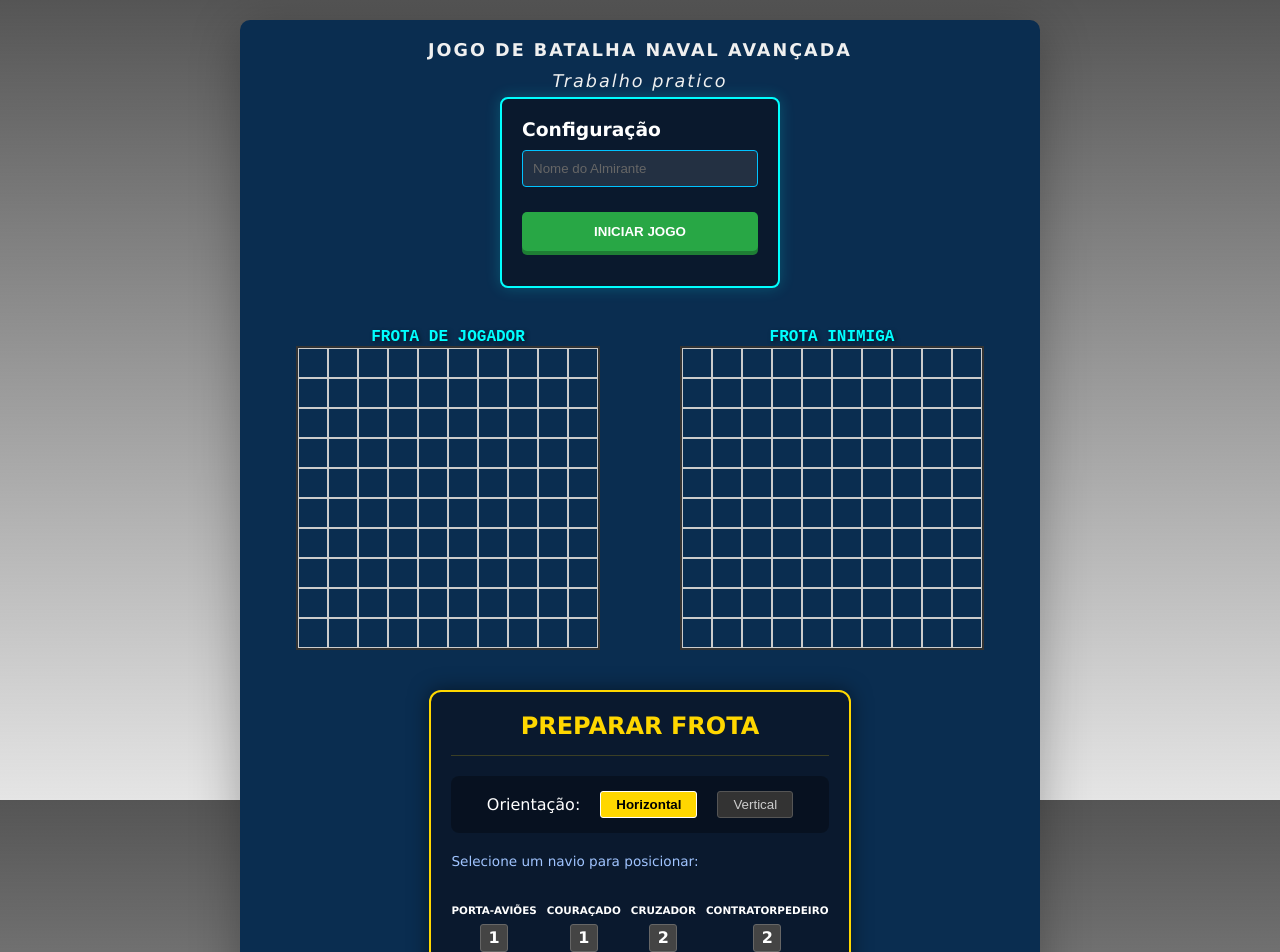
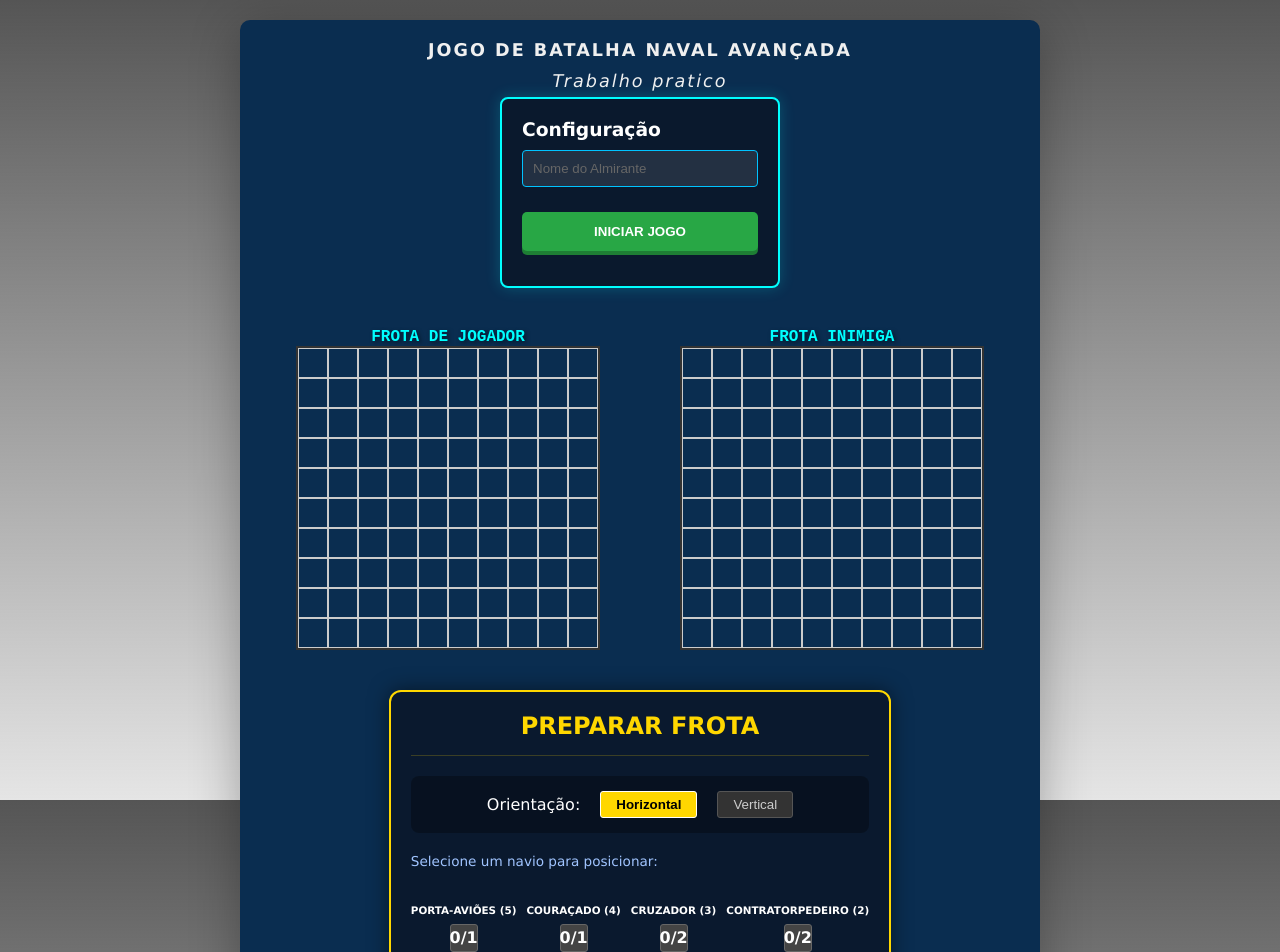
Before and after one commit to Joao2020146596/Trabalho_LS, a React (Vite) app: page / in a window 1280 px wide. Shown: the top 952 px of the page. Built offline with nearby package versions, Linux system fonts and the light colour scheme.

Commit message:
navios
da pra colocar navios no tabuleiro do jogador

```diff
--- a/src/App.jsx
+++ b/src/App.jsx
@@ -1,44 +1,101 @@
 import React from 'react'
-import {useState} from "react";
+import { useState } from "react";
 import { ControlPanel, Board, Header, Setup } from "./components/";
 import './assets/App.css'
 
+// Tabuleiro 10x10 vazio
+const createEmptyBoard = () =>
+  Array(10).fill(null).map(() =>
+    Array(10).fill(null).map(() => ({ shipId: null }))
+  );
+
 function App() {
-  //Select chip
-  const [SelectedChip, setSelectedShip] = useState(null);
-  const [orientation, setOrientation] = useState("horizontal");
-  const handleSelectedChip=(ship)=>{console.log("Selecionaste o navio:", ship.name, "de tamanho:", ship.size);
-    setSelectedShip(ship);}
-
-  //PlayerName
+  // Nome do jogador
   const [playerName, setPlayerName] = useState("Jogador");
 
-  //Game started
+  // Jogo iniciado
   const [gameStarted, setGameStarted] = useState(false);
-  const handleGameStarted = () => {
-    if(gameStarted) setGameStarted(false);
-    else setGameStarted(true);
+  const handleGameStarted = () => setGameStarted(prev => !prev);
+
+  // Navio selecionado e orientação
+  const [selectedShip, setSelectedShip] = useState(null);
+  const [orientation, setOrientation] = useState("horizontal");
+
+  // Tabuleiro do jogador (estado aqui para passar ao Board)
+  const [playerBoard, setPlayerBoard] = useState(createEmptyBoard());
+
+  // Navios já colocados (para saber quais ainda faltam)
+  const [placedShips, setPlacedShips] = useState([]);
+
+  const handleSelectedShip = (ship) => {
+    setSelectedShip(ship);
+  };
+
+  // Lógica de colocação de navio ao clicar numa célula
+  const handleCellClick = (row, col) => {
+    if (!selectedShip || gameStarted) return;
+
+    const size = selectedShip.size;
+
+    // Verificar limites
+    if (orientation === "horizontal" && col + size > 10) {
+      alert("O navio sai fora do tabuleiro!");
+      return;
+    }
+    if (orientation === "vertical" && row + size > 10) {
+      alert("O navio sai fora do tabuleiro!");
+      return;
     }
 
-  return(
+    // Verificar sobreposição
+    for (let i = 0; i < size; i++) {
+      const r = orientation === "horizontal" ? row : row + i;
+      const c = orientation === "horizontal" ? col + i : col;
+      if (playerBoard[r][c].shipId !== null) {
+        alert("Já existe um navio nessa posição!");
+        return;
+      }
+    }
+
+    // Colocar navio no tabuleiro
+    const newBoard = playerBoard.map(r => r.map(c => ({ ...c })));
+    for (let i = 0; i < size; i++) {
+      const r = orientation === "horizontal" ? row : row + i;
+      const c = orientation === "horizontal" ? col + i : col;
+      newBoard[r][c] = { shipId: selectedShip.name };
+    }
+
+    setPlayerBoard(newBoard);
+    setPlacedShips(prev => [...prev, selectedShip.name]);
+    setSelectedShip(null); // desseleciona após colocar
+  };
+
+  return (
     <div id="container">
-        <Header/>
-        <ControlPanel gameStarted={gameStarted}
+      <Header />
+      <ControlPanel
+        gameStarted={gameStarted}
         onGameStart={handleGameStarted}
         onNameChange={setPlayerName}
       />
       <div id="game-boards-container">
-          <Board title={`Frota de ${playerName}`} />
-          <Board title="Frota Inimiga"/>
+        <Board
+          title={`Frota de ${playerName}`}
+          board={playerBoard}
+          onCellClick={handleCellClick}
+        />
+        <Board title="Frota Inimiga" board={createEmptyBoard()} onCellClick={() => {}} />
       </div>
-        <Setup gameStarted={gameStarted}
-               SelectedChip={SelectedChip}
-               onSelectedChip={handleSelectedChip}
+      <Setup
+        gameStarted={gameStarted}
+        selectedShip={selectedShip}
+        onSelectedShip={handleSelectedShip}
         orientation={orientation}
+        onOrientationChange={setOrientation}
+        placedShips={placedShips}
       />
     </div>
   );
-
 }
 
 export default App;
--- a/src/components/Board/Board.component.jsx
+++ b/src/components/Board/Board.component.jsx
@@ -2,18 +2,20 @@ import React from "react";
 import "./Board.css";
 import { Cell } from "../";
 
-function Board(props){
-
-    const {title} = props;
-    const cells = Array(100).fill(null);
-
+function Board({ title, board, onCellClick }) {
   return (
     <div className="board-container">
       <h2 className="board-title">{title}</h2>
       <div className="board-grid">
-            {cells.map((_, index) => (
-                <Cell Key={index}/>
-            ))}
+        {board.map((row, rowIndex) =>
+          row.map((cell, colIndex) => (
+            <Cell
+              key={`${rowIndex}-${colIndex}`}
+              hasShip={cell.shipId !== null}
+              onClick={() => onCellClick(rowIndex, colIndex)}
+            />
+          ))
+        )}
       </div>
     </div>
   );
--- a/src/components/Cell/Cell.component.jsx
+++ b/src/components/Cell/Cell.component.jsx
@@ -1,10 +1,13 @@
 import React from "react";
 import "./Cell.css";
-function Cell(){
 
-    return (
-        <div className="cell"></div>
-    );
+function Cell({ hasShip, onClick }) {
+  return (
+    <div
+      className={`cell ${hasShip ? "cell-ship" : ""}`}
+      onClick={onClick}
+    />
+  );
 }
 
 export default Cell;
--- a/src/components/Cell/Cell.css
+++ b/src/components/Cell/Cell.css
@@ -12,3 +12,7 @@
 .cell.radar-highlight {
   outline: 2px solid yellow;
 }
+.cell-ship {
+  background-color: #334155;
+  border-color: #475569;
+}
--- a/src/components/Setup/Setup.component.jsx
+++ b/src/components/Setup/Setup.component.jsx
@@ -1,45 +1,81 @@
 import React from "react";
 import "./Setup.css";
 
-function Setup(props){
-
-    const {gameStarted, SelectedChip, orientation, onSelectedChip} = props;
-    const gameStartedClass = gameStarted ? "" : " gameStarted";
-    const fleet = [
-    { name: "Porta-Aviões", size: 5, quantity:1},
-    { name: "Couraçado", size: 4, quantity:1},
-    { name: "Cruzador", size: 3, quantity:2 },
-    { name: "Contratorpedeiro", size: 2 , quantity:2},
+const FLEET = [
+  { name: "Porta-Aviões",      size: 5, quantity: 1 },
+  { name: "Couraçado",         size: 4, quantity: 1 },
+  { name: "Cruzador",          size: 3, quantity: 2 },
+  { name: "Contratorpedeiro",  size: 2, quantity: 2 },
 ];
 
+// Quantos navios de cada tipo existem no total
+const TOTAL_BY_NAME = Object.fromEntries(
+  FLEET.map(s => [s.name, s.quantity])
+);
+
+function Setup({ gameStarted, selectedShip, onSelectedShip, orientation, onOrientationChange, placedShips }) {
+  const gameStartedClass = gameStarted ? "" : " gameStarted";
+
+  // Conta quantos já foram colocados por nome
+  const countPlaced = (name) => placedShips.filter(n => n === name).length;
+
+  // Um navio ainda disponível = colocados < quantidade total
+  const isAvailable = (ship) => countPlaced(ship.name) < TOTAL_BY_NAME[ship.name];
+
   return (
-        <div className={" hidden setup-container"+gameStartedClass}>
+    <div className={"hidden setup-container" + gameStartedClass}>
       <h2 className="setup-title">Preparar Frota</h2>
 
+      {/* Seletor de orientação */}
       <div className="orientation-selector">
         <span className="label">Orientação:</span>
-                <button className="opt-btn active">Horizontal</button>
-                <button className="opt-btn">Vertical</button>
+        <button
+          className={`opt-btn ${orientation === "horizontal" ? "active" : ""}`}
+          onClick={() => onOrientationChange("horizontal")}
+        >
+          Horizontal
+        </button>
+        <button
+          className={`opt-btn ${orientation === "vertical" ? "active" : ""}`}
+          onClick={() => onOrientationChange("vertical")}
+        >
+          Vertical
+        </button>
       </div>
 
+      {/* Lista de navios */}
       <div className="fleet-list">
         <p className="instruction">Selecione um navio para posicionar:</p>
         <div className="ship-item">
-                    {fleet.map((chip,index)=> (
-                    <div key={index} className="ship-visual">
-                        <span className="ship-name">{chip.name}</span>
-                        <div className="ship-segment" onClick={() => onSelectedChip(chip)}>{chip.quantity}</div>
+          {FLEET.map((ship, index) => {
+            const available = isAvailable(ship);
+            const isSelected = selectedShip?.name === ship.name;
+            return (
+              <div
+                key={index}
+                className={`ship-visual ${!available ? "ship-placed" : ""} ${isSelected ? "ship-selected" : ""}`}
+                onClick={() => available && onSelectedShip(ship)}
+              >
+                <span className="ship-name">
+                  {ship.name} ({ship.size})
+                </span>
+                <span className="ship-segment">
+                  {countPlaced(ship.name)}/{TOTAL_BY_NAME[ship.name]}
+                </span>
               </div>
-                    ))}
+            );
+          })}
         </div>
       </div>
 
       <div className="setup-footer">
-                <p>Clique no tabuleiro para colocar o navio selecionado.</p>
+        {selectedShip
+          ? <p>A colocar: <strong>{selectedShip.name}</strong> — clica no tabuleiro ({orientation})</p>
+          : <p>Clique num navio para o selecionar.</p>
+        }
       </div>
     </div>
   );
-
 }
 
 export default Setup;
```
Lines whose indentation alone changed are shown as unchanged.
